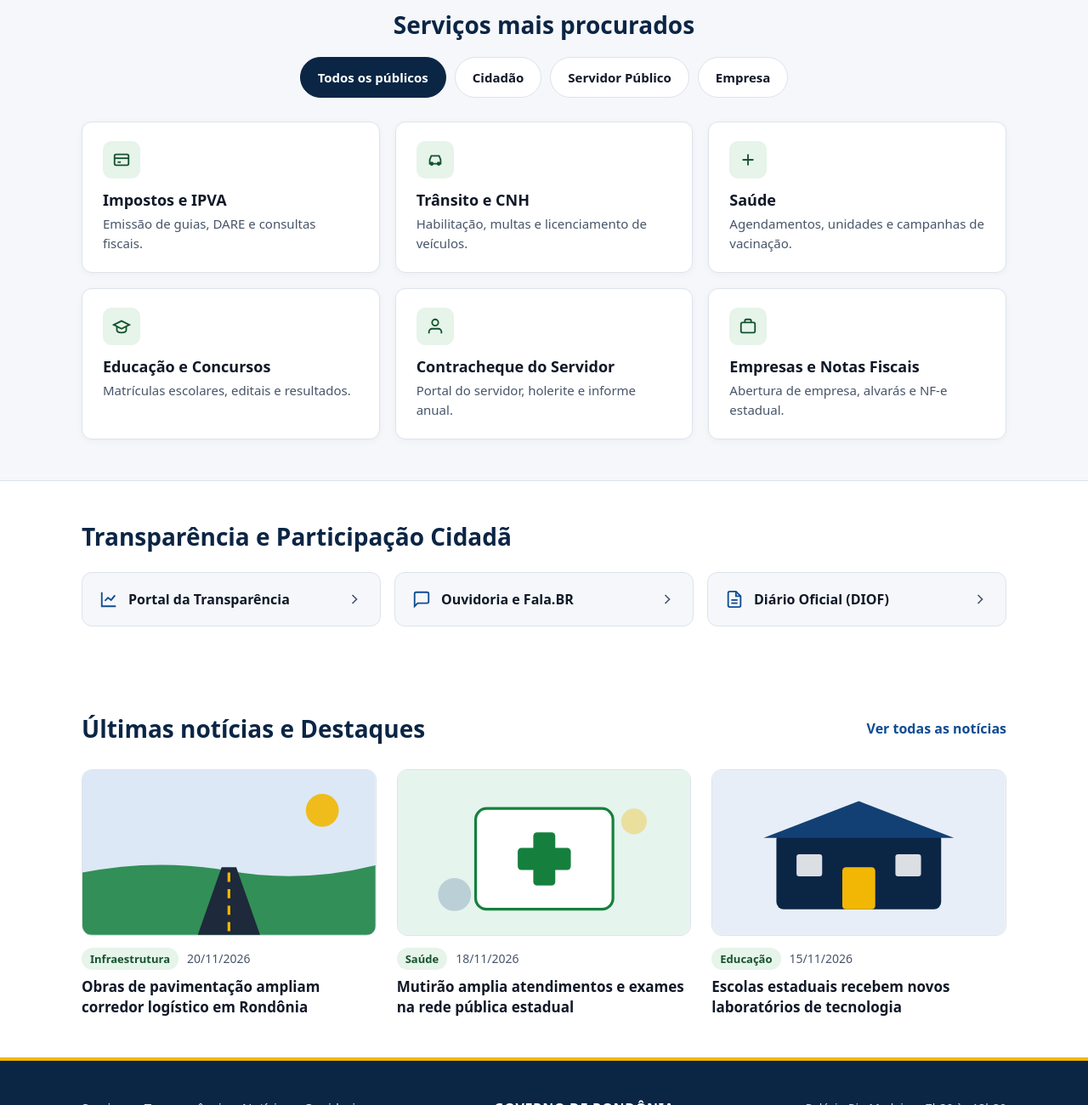
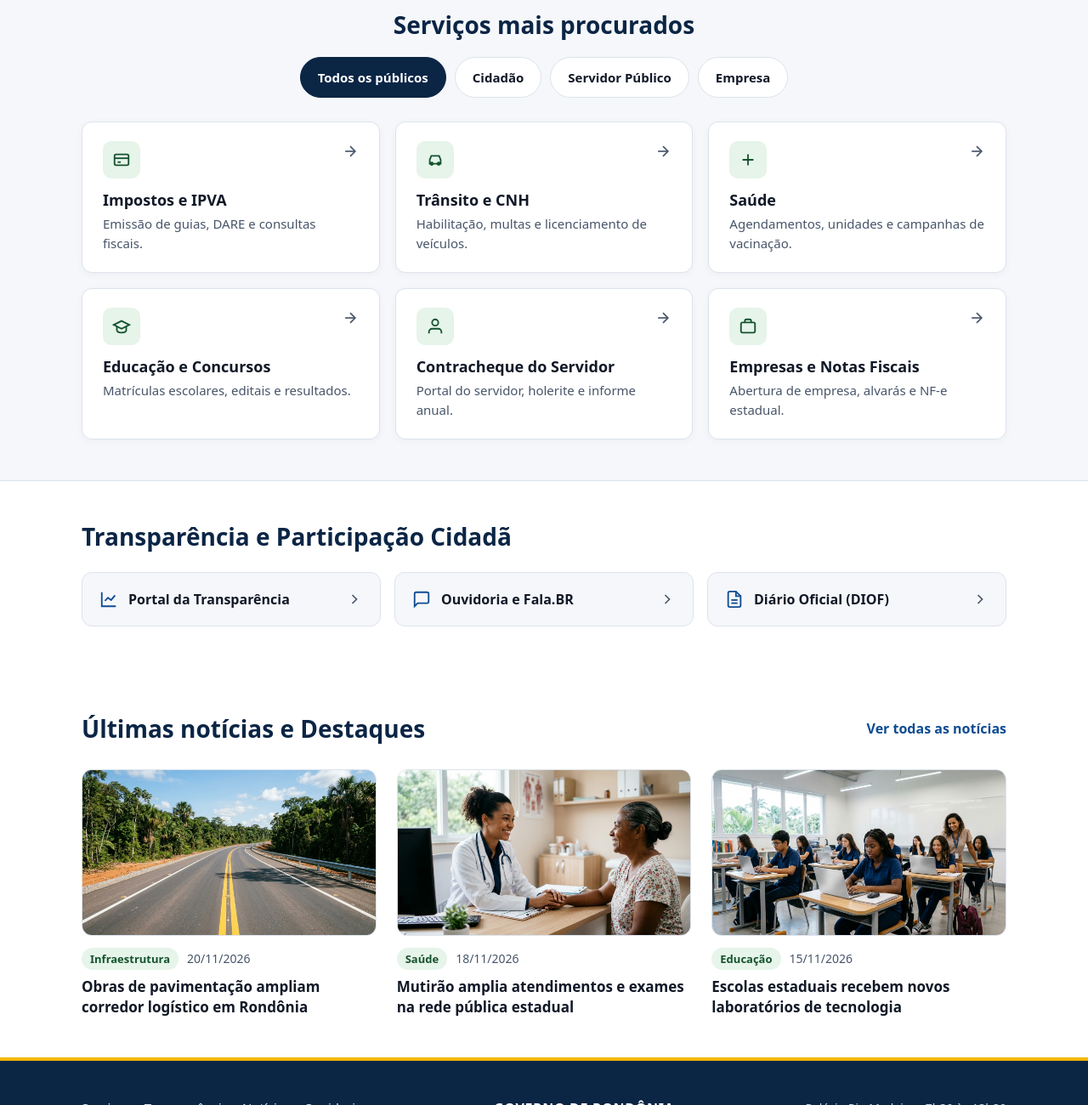
Before and after one commit to ticiacruzcosta/redesign_portal_rondonia, a plain HTML site: page index.html in a window 1280 px wide. Shown: the part 612-1912 px from the top of the page at 85% size. Drawn offline with Linux system fonts and the light colour scheme.

Commit message:
feat(ui): adiciona fotos 16:9 nos destaques e setas interativas nos cards de serviço

```diff
--- a/index.html
+++ b/index.html
@@ -186,6 +186,10 @@
                 <line x1="7" y1="15" x2="11" y2="15"></line>
               </svg>
             </div>
+            <svg class="card-servico__seta" viewBox="0 0 24 24" fill="none" stroke="currentColor" stroke-width="2" aria-hidden="true">
+              <line x1="5" y1="12" x2="19" y2="12"></line>
+              <polyline points="12 5 19 12 12 19"></polyline>
+            </svg>
             <h3 class="card-servico__titulo">
               <a href="#servicos" class="card-servico__link">Impostos e IPVA</a>
             </h3>
@@ -202,6 +206,10 @@
                 <circle cx="16.5" cy="17" r="1.5"></circle>
               </svg>
             </div>
+            <svg class="card-servico__seta" viewBox="0 0 24 24" fill="none" stroke="currentColor" stroke-width="2" aria-hidden="true">
+              <line x1="5" y1="12" x2="19" y2="12"></line>
+              <polyline points="12 5 19 12 12 19"></polyline>
+            </svg>
             <h3 class="card-servico__titulo">
               <a href="#servicos" class="card-servico__link">Trânsito e CNH</a>
             </h3>
@@ -216,6 +224,10 @@
                 <path d="M12 5v14M5 12h14"></path>
               </svg>
             </div>
+            <svg class="card-servico__seta" viewBox="0 0 24 24" fill="none" stroke="currentColor" stroke-width="2" aria-hidden="true">
+              <line x1="5" y1="12" x2="19" y2="12"></line>
+              <polyline points="12 5 19 12 12 19"></polyline>
+            </svg>
             <h3 class="card-servico__titulo">
               <a href="#servicos" class="card-servico__link">Saúde</a>
             </h3>
@@ -231,6 +243,10 @@
                 <path d="M6 12v5c0 1.66 2.69 3 6 3s6-1.34 6-3v-5"></path>
               </svg>
             </div>
+            <svg class="card-servico__seta" viewBox="0 0 24 24" fill="none" stroke="currentColor" stroke-width="2" aria-hidden="true">
+              <line x1="5" y1="12" x2="19" y2="12"></line>
+              <polyline points="12 5 19 12 12 19"></polyline>
+            </svg>
             <h3 class="card-servico__titulo">
               <a href="#servicos" class="card-servico__link">Educação e Concursos</a>
             </h3>
@@ -246,6 +262,10 @@
                 <circle cx="12" cy="7" r="4"></circle>
               </svg>
             </div>
+            <svg class="card-servico__seta" viewBox="0 0 24 24" fill="none" stroke="currentColor" stroke-width="2" aria-hidden="true">
+              <line x1="5" y1="12" x2="19" y2="12"></line>
+              <polyline points="12 5 19 12 12 19"></polyline>
+            </svg>
             <h3 class="card-servico__titulo">
               <a href="#servicos" class="card-servico__link">Contracheque do Servidor</a>
             </h3>
@@ -261,6 +281,10 @@
                 <path d="M8 7V5a2 2 0 0 1 2-2h4a2 2 0 0 1 2 2v2"></path>
               </svg>
             </div>
+            <svg class="card-servico__seta" viewBox="0 0 24 24" fill="none" stroke="currentColor" stroke-width="2" aria-hidden="true">
+              <line x1="5" y1="12" x2="19" y2="12"></line>
+              <polyline points="12 5 19 12 12 19"></polyline>
+            </svg>
             <h3 class="card-servico__titulo">
               <a href="#servicos" class="card-servico__link">Empresas e Notas Fiscais</a>
             </h3>
@@ -342,13 +366,7 @@
           <article class="card-noticia">
             <a href="#noticias" class="card-noticia__capa-link" tabindex="-1" aria-hidden="true">
               <div class="card-noticia__capa">
-                <svg viewBox="0 0 320 180" xmlns="http://www.w3.org/2000/svg" role="img" aria-label="Ilustração de rodovia estadual pavimentada em Rondônia">
-                  <rect width="320" height="180" fill="#DCE8F5"></rect>
-                  <path d="M0 112 Q80 96 160 110 T320 104 L320 180 L0 180 Z" fill="#15803D" opacity="0.85"></path>
-                  <path d="M126 180 L152 106 L168 106 L194 180 Z" fill="#1E293B"></path>
-                  <line x1="160" y1="112" x2="160" y2="176" stroke="#F2B705" stroke-width="3" stroke-dasharray="10 8"></line>
-                  <circle cx="262" cy="44" r="18" fill="#F2B705" opacity="0.9"></circle>
-                </svg>
+                <img src="assets/noticia-infraestrutura.jpg" alt="" loading="lazy" width="640" height="360">
               </div>
             </a>
             <div class="card-noticia__conteudo">
@@ -367,14 +385,7 @@
           <article class="card-noticia">
             <a href="#noticias" class="card-noticia__capa-link" tabindex="-1" aria-hidden="true">
               <div class="card-noticia__capa">
-                <svg viewBox="0 0 320 180" xmlns="http://www.w3.org/2000/svg" role="img" aria-label="Ilustração de atendimento na rede estadual de saúde">
-                  <rect width="320" height="180" fill="#E6F4EE"></rect>
-                  <rect x="85" y="42" width="150" height="110" rx="12" fill="#FFFFFF" stroke="#15803D" stroke-width="3"></rect>
-                  <rect x="148" y="68" width="24" height="58" rx="4" fill="#15803D"></rect>
-                  <rect x="131" y="85" width="58" height="24" rx="4" fill="#15803D"></rect>
-                  <circle cx="62" cy="136" r="18" fill="#134074" opacity="0.2"></circle>
-                  <circle cx="258" cy="56" r="14" fill="#F2B705" opacity="0.35"></circle>
-                </svg>
+                <img src="assets/noticia-saude.jpg" alt="" loading="lazy" width="640" height="360">
               </div>
             </a>
             <div class="card-noticia__conteudo">
@@ -393,14 +404,7 @@
           <article class="card-noticia">
             <a href="#noticias" class="card-noticia__capa-link" tabindex="-1" aria-hidden="true">
               <div class="card-noticia__capa">
-                <svg viewBox="0 0 320 180" xmlns="http://www.w3.org/2000/svg" role="img" aria-label="Ilustração da rede pública estadual de educação">
-                  <rect width="320" height="180" fill="#E8EEF7"></rect>
-                  <rect x="70" y="68" width="180" height="84" rx="8" fill="#0B2545"></rect>
-                  <polygon points="160,34 56,74 264,74" fill="#134074"></polygon>
-                  <rect x="142" y="106" width="36" height="46" rx="4" fill="#F2B705"></rect>
-                  <rect x="92" y="92" width="28" height="24" rx="3" fill="#FFFFFF" opacity="0.85"></rect>
-                  <rect x="200" y="92" width="28" height="24" rx="3" fill="#FFFFFF" opacity="0.85"></rect>
-                </svg>
+                <img src="assets/noticia-educacao.jpg" alt="" loading="lazy" width="640" height="360">
               </div>
             </a>
             <div class="card-noticia__conteudo">
--- a/style.css
+++ b/style.css
@@ -722,6 +722,26 @@ svg {
   height: 22px;
 }
 
+.card-servico__seta {
+  position: absolute;
+  top: 1.5rem;
+  right: 1.5rem;
+  width: 20px;
+  height: 20px;
+  color: var(--cor-texto-secundario);
+  transition: transform 0.2s ease, color 0.2s ease;
+}
+
+.card-servico:hover .card-servico__seta,
+.card-servico:focus-within .card-servico__seta {
+  transform: translateX(4px);
+  color: var(--cor-azul-medio);
+}
+
+[data-contrast="high"] .card-servico__seta {
+  color: var(--cor-amarelo-detalhe);
+}
+
 .card-servico__titulo {
   margin: 0 0 0.25rem;
   font-size: 1.125rem;
@@ -906,14 +926,15 @@ svg {
   overflow: hidden;
 }
 
-.card-noticia__capa svg {
+.card-noticia__capa img {
   width: 100%;
   height: 100%;
   object-fit: cover;
+  display: block;
   transition: transform 0.25s ease;
 }
 
-.card-noticia:hover .card-noticia__capa svg {
+.card-noticia:hover .card-noticia__capa img {
   transform: scale(1.03);
 }
 
```
Also changed, not shown: assets/noticia-educacao.jpg (added), assets/noticia-infraestrutura.jpg (added), assets/noticia-saude.jpg (added).
